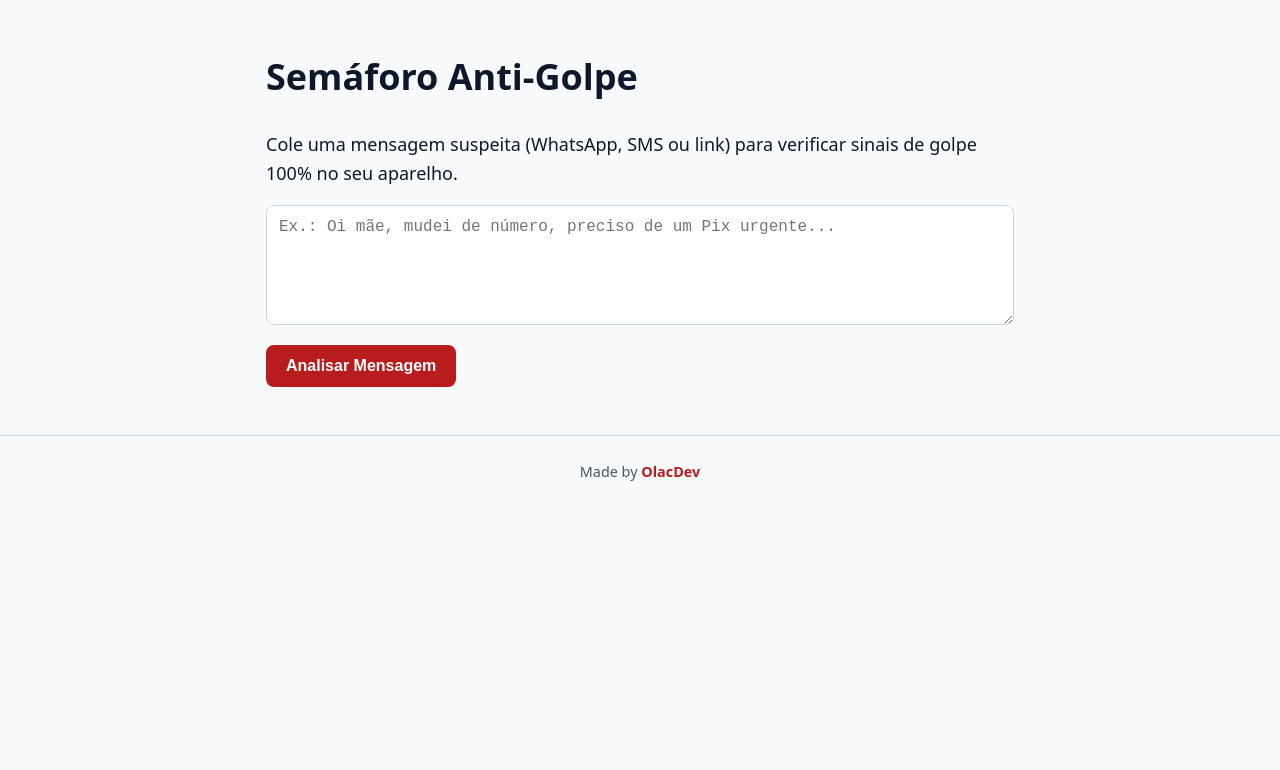
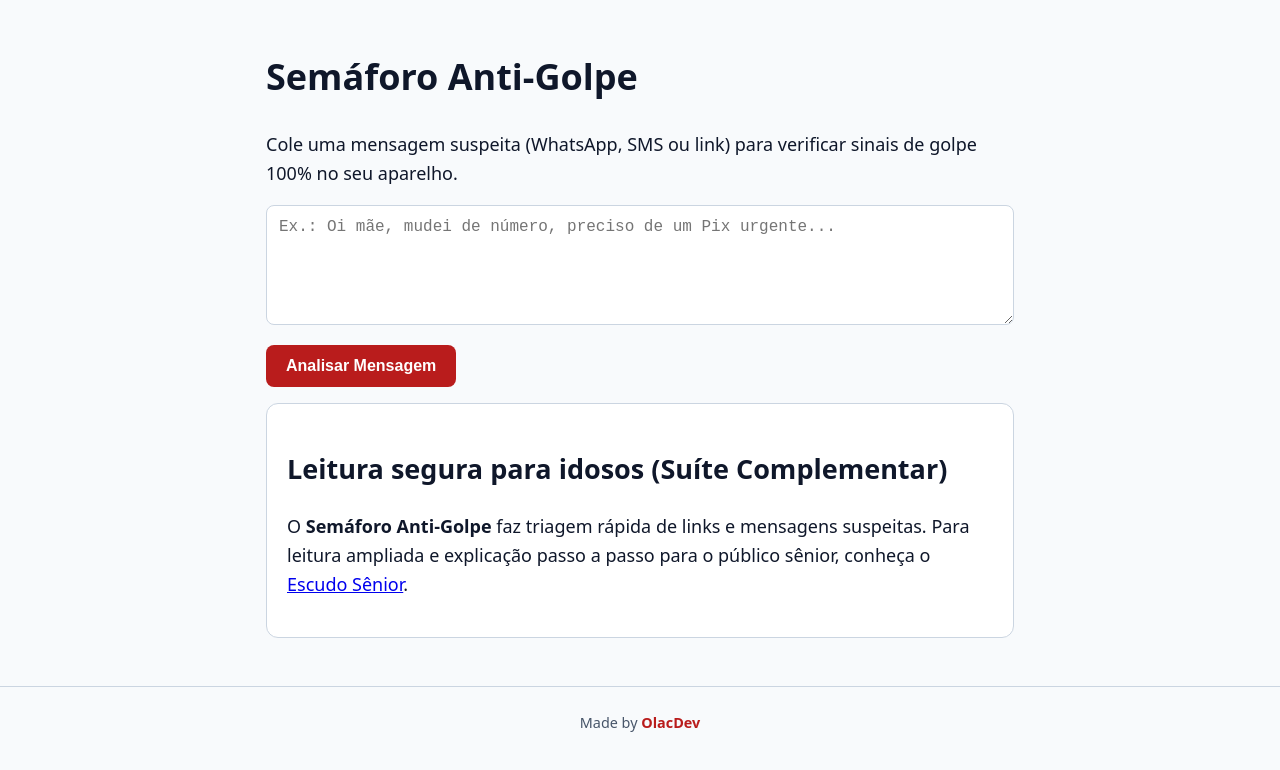
Before and after one commit to ArthurAlvDev/semaforo-anti-golpe, a website: page index.html in a window 1280 px wide. Drawn offline with Linux system fonts and the light colour scheme.

Commit message:
feat: apply monetization-ready UX, SEO, Vercel Analytics, and B2B/B2G cross-links
Co-authored-by: OpenBot <335604065+openbotgit[bot]@users.noreply.github.com>

```diff
--- a/index.html
+++ b/index.html
@@ -4,6 +4,11 @@
   <meta charset="UTF-8" />
   <meta name="viewport" content="width=device-width, initial-scale=1.0" />
   <title>Semáforo Anti-Golpe — OlacDev</title>
+  <meta name="description" content="Triagem rápida e 100% local de links e mensagens suspeitas (Pix, falso familiar e phishing). Parte da suíte complementar ao Escudo Sênior." />
+  <meta property="og:title" content="Semáforo Anti-Golpe — Triagem Rápida de Golpes" />
+  <meta property="og:description" content="Verifique sinais de Pix urgente, links encurtados e falso familiar 100% no seu aparelho." />
+  <meta property="og:type" content="website" />
+  <script defer src="/_vercel/insights/script.js"></script>
   <style>
     :root { --bg: #f8fafc; --card: #fff; --text: #0f172a; --muted: #475569; --primary: #b91c1c; --border: #cbd5e1; }
     * { box-sizing: border-box; }
@@ -23,6 +28,10 @@
     <textarea id="msg" placeholder="Ex.: Oi mãe, mudei de número, preciso de um Pix urgente..."></textarea>
     <button id="check" type="button">Analisar Mensagem</button>
     <section id="out" aria-live="polite"></section>
+    <aside class="card" aria-label="Suíte complementar">
+      <h2>Leitura segura para idosos (Suíte Complementar)</h2>
+      <p>O <strong>Semáforo Anti-Golpe</strong> faz triagem rápida de links e mensagens suspeitas. Para leitura ampliada e explicação passo a passo para o público sênior, conheça o <a href="https://escudo.olacdev.com/" target="_blank" rel="noopener noreferrer">Escudo Sênior</a>.</p>
+    </aside>
   </main>
   <footer>Made by <a href="https://olacdev.com/" target="_blank" rel="noopener noreferrer">OlacDev</a></footer>
   <script type="module">
```
